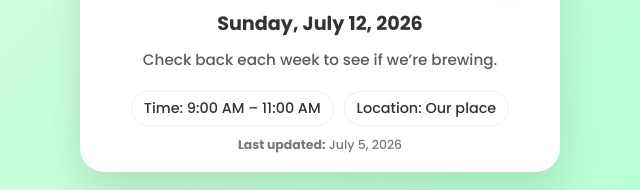
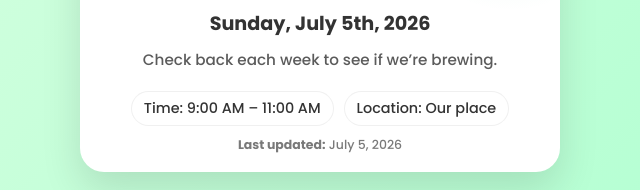
Before and after one commit to Jherrild/sunday-coffee, a plain HTML site: page index.html in a window 1280 px wide. Shown: the part 389-579 px from the top of the page, 320-960 px from the left. Drawn offline with Linux system fonts and the light colour scheme.

Commit message:
Update index.html to set date to 5th of july

```diff
--- a/index.html
+++ b/index.html
@@ -262,7 +262,7 @@
       </h1>
 
       <!-- EDIT THIS DATE EACH WEEK -->
-      <div class="date">Sunday, July 12, 2026</div>
+      <div class="date">Sunday, July 5th, 2026</div>
 
       <p class="subtitle">
         Check back each week to see if we’re brewing.
```
